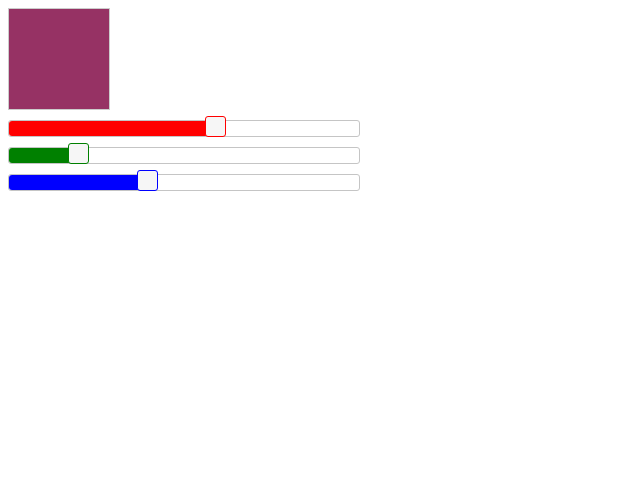
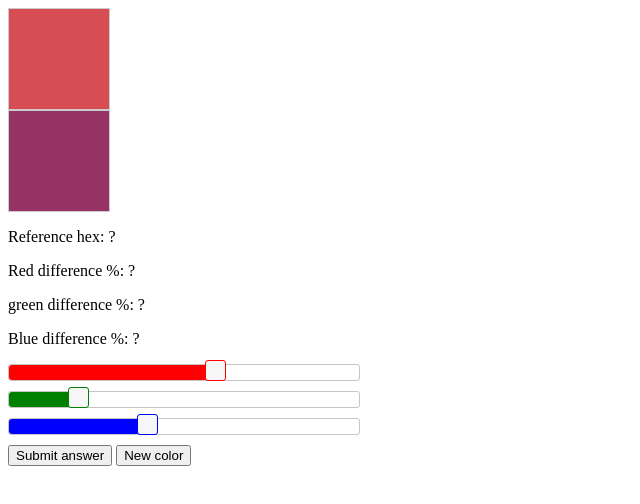
Before and after one commit to BrunoHrv/WebSysHW2, a plain HTML site: page index.html in a window 1280 px wide. Shown: the whole page, without its empty margins (0-640 px from the left). Drawn offline with nearby package versions, Linux system fonts and the light colour scheme.

Commit message:
basically complete needs to be cleaned up

```diff
--- a/index.html
+++ b/index.html
@@ -12,6 +12,14 @@ width: 100px;
 		height: 100px;
 		border: solid 1px #ccc;
 		}
+
+		#reference
+		{
+		width: 100px;
+		height: 100px;
+		border: solid 1px #ccc;
+		}
+
 		#redslide, #greenslide, #blueslide
 		{
 		height: 15px;
@@ -45,6 +53,8 @@ border-color: blue;
 		}
 	</style>
 	<script language="javascript">
+
+
 		$(document).ready(function () {
 			$("#redslide, #greenslide, #blueslide").slider({
 			orientation: "horizontal",
@@ -57,14 +67,52 @@ change: showOutput
 			$("#redslide").slider("value", 150);
 			$("#greenslide").slider("value", 50);
 			$("#blueslide").slider("value", 100);
+			generateReferenceRGB();
 
 		});
+
+		//global variables to store reference colors
+		var referenceRed;
+		var referenceGreen;
+		var referenceBlue;
+		var hexColor;
+
+		function evaluateSolution(){
+
+			//calculate difference percentages
+			var redPercentage = (Math.abs( $("#redslide").slider("value") - referenceRed ) / 255) *100;
+			var greenPercentage = (Math.abs( $("#greenslide").slider("value") - referenceGreen ) / 255) *100;
+			var bluePercentage = (Math.abs( $("#blueslide").slider("value") - referenceBlue ) / 255) *100;
+
+			document.getElementById("#hexAnswer").innerHTML = "Reference hex: #" + hexColor; //reveal hexcolor
+			document.getElementById("#redAnswer").innerHTML = "Red difference %: " + redPercentage;
+			document.getElementById("#greenAnswer").innerHTML = "Green difference %: " + greenPercentage;
+			document.getElementById("#blueAnswer").innerHTML = "Blue difference %: " + bluePercentage;
+
+		}
+
+		function newGame(){
+
+			//reset solution values
+			document.getElementById("#hexAnswer").innerHTML = "Reference hex: ? "; //reveal hexcolor
+			document.getElementById("#redAnswer").innerHTML = "Red difference %: ?";
+			document.getElementById("#greenAnswer").innerHTML = "Green difference %: ?";
+			document.getElementById("#blueAnswer").innerHTML = "Blue difference %: ?";
+
+			//change reference color
+			generateReferenceRGB();
+
+		}
+
+
 		function showOutput() {
 			var hexa = getHexaFromRGB($("#redslide").slider("value"),
 			$("#greenslide").slider("value"),
 			$("#blueslide").slider("value"));
 			$("#output").css("background-color", "#" + hexa);
+
 		}
+
 
 		function getHexaFromRGB(r, g, b) {
 			var hexa = [r.toString(16), g.toString(16), b.toString(16)];
@@ -75,16 +123,50 @@ hexa[nr] = "0" + val;
 			});
 			return hexa.join("").toUpperCase();
 		}
+
+
+		function generateReferenceRGB() {
+
+			// randomize rgb reference values
+			referenceRed = Math.floor((Math.random() * 255) + 0);
+			referenceGreen = Math.floor((Math.random() * 255) + 0);
+			referenceBlue = Math.floor((Math.random() * 255) + 0);
+
+			//turn shit into a hex code
+			var referenceHex = [referenceRed.toString(16), referenceGreen.toString(16), referenceBlue.toString(16)];
+			$.each(referenceHex, function (nr, val) {
+			if (val.length === 1) {
+			referenceHex[nr] = "0" + val;
+			}
+			});
+
+			hexColor = referenceHex.join("").toUpperCase();
+
+			 //change reference block color
+			$("#reference").css("background-color", "#" + hexColor);
+
+		}
+
 	</script>
 	</head>
 	<body>
+		<div id="reference">
+		</div>
+
 		<div id="output">
 		</div>
+		<p id="#hexAnswer">Reference hex: ? </p>
+		<p id="#redAnswer">Red difference %: ? </p>
+		<p id="#greenAnswer">green difference %: ? </p>
+		<p id="#blueAnswer">Blue difference %: ? </p>
+
 		<div id="redslide">
 		</div>
 		<div id="greenslide">
 		</div>
 		<div id="blueslide">
 		</div>
+		<button onclick="evaluateSolution()">Submit answer</button>
+		<button onclick="newGame()">New color</button>
 	</body>
 </html>
```
Lines whose indentation alone changed are shown as unchanged.
